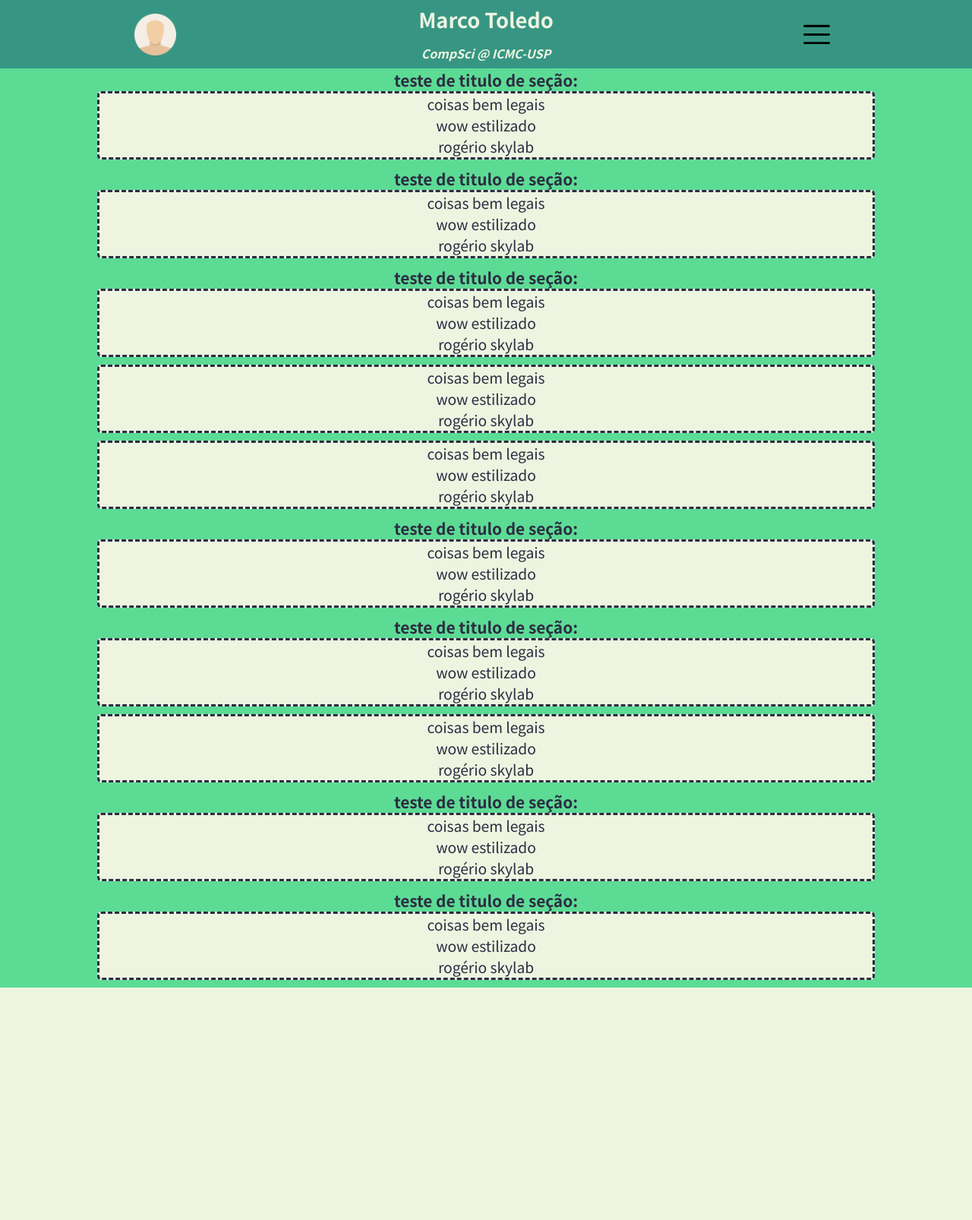
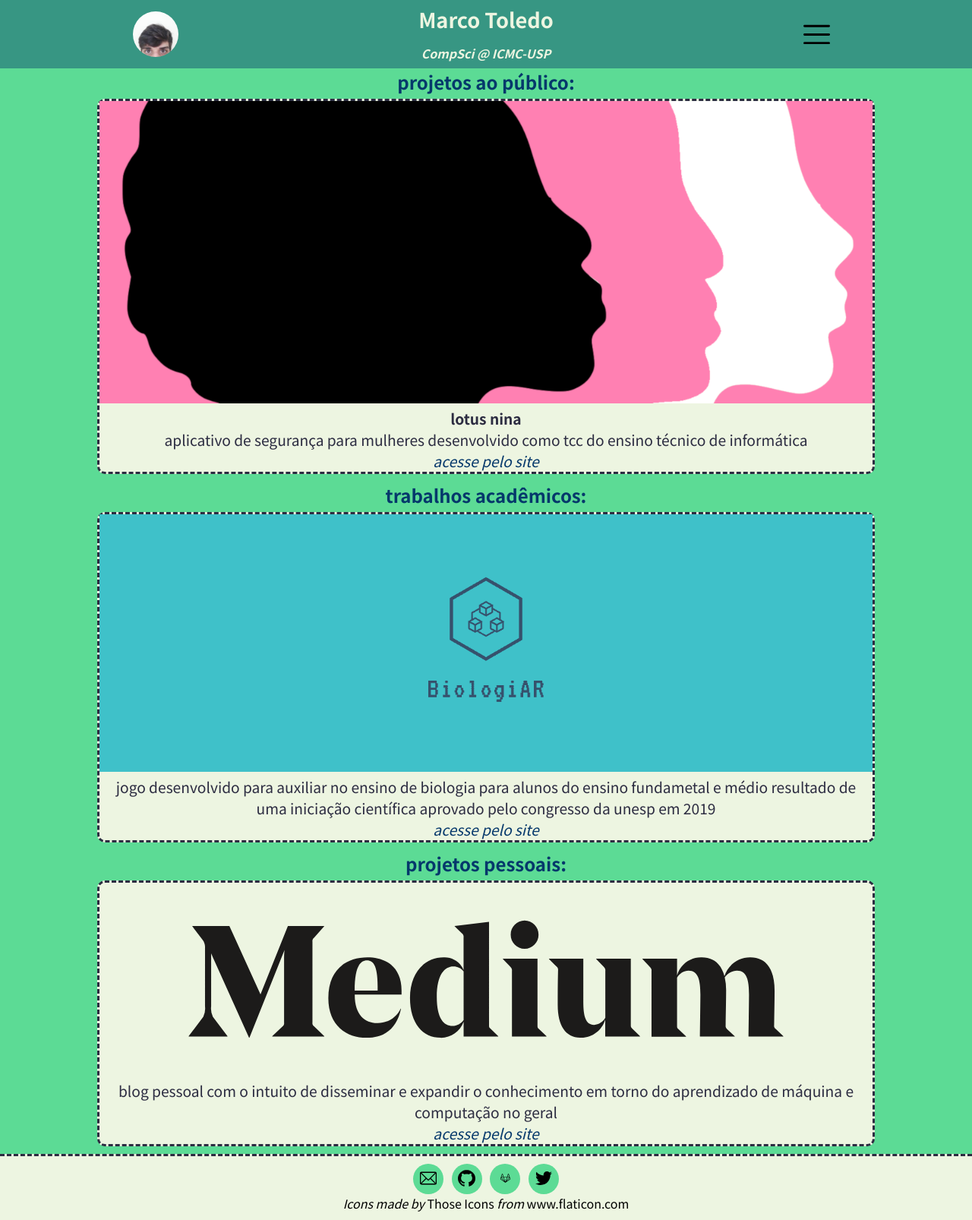
Before and after one commit to Ocramoi/Ocramoi.github.io, a PHP site: page / in a window 1280 px wide. Shown: the whole page at 76% size. Before the commit the page ends 1300 px from the top, so only its background shows below. Run offline with PHP 8.4, Linux system fonts and the light colour scheme.

Commit message:
portfolio conteudo

```diff
--- a/index.html
+++ b/index.html
@@ -1,5 +1,4 @@
 <!DOCTYPE html>
-<!-- Icons made by <a href="https://www.flaticon.com/authors/those-icons" title="Those Icons">Those Icons</a> from <a href="https://www.flaticon.com/" title="Flaticon"> www.flaticon.com</a> -->
 <html lang="en">
 <head>
     <meta charset="UTF-8">
@@ -10,7 +9,7 @@
 <body>
     <header>
         <div id="headerGrid">
-            <img src="assets/prof.webp" alt="" id="prof">
+            <img src="assets/prof_temp.jpg" alt="" id="prof">
             <div id="title">
                 Marco Toledo<br>
                 <span>CompSci @ ICMC-USP</span>
@@ -19,71 +18,59 @@
             <div id="dropDown">
                 <a href="mailto:marcoantonioribeirodetoledo@gmail.com"><img src="assets/mail.svg" alt="" class="menuIcons">&nbsp;email</a>
                 <br><hr>
-                <a href="mailto:marcoantonioribeirodetoledo@gmail.com"><img src="assets/mail.svg" alt="" class="menuIcons">&nbsp;email</a>
+                <a href="https://github.com/Ocramoi"><img src="assets/github-logo.svg" alt="" class="menuIcons">&nbsp;github</a>
                 <br><hr>
-                <a href="mailto:marcoantonioribeirodetoledo@gmail.com"><img src="assets/mail.svg" alt="" class="menuIcons">&nbsp;email</a>
+                <a href="https://gitlab.com/Ocramoi"><img src="assets/gitlab.svg" alt="" class="menuIcons">&nbsp;gitlab</a>
+                <br><hr>
+                <a href="https://twitter.com/0cramoi"><img src="assets/twitter.svg" alt="" class="menuIcons">&nbsp;twitter</a>
             </div>
         </div>
     </header>
     <main>
         <div class="secao">
-            teste de titulo de seção:
+            projetos ao público:
         </div>
         <div class="post">
-            coisas bem legais <br>wow estilizado <br>rogério skylab
+            <img src="assets/lotus.png" alt=""> <br>
+            <b>lotus nina</b> <br>
+            aplicativo de segurança para mulheres desenvolvido como tcc do ensino técnico de informática <br>
+            <a href="https://lotusnina.com.br/sobre/">acesse pelo site</a>
         </div>
 
         <div class="secao">
-            teste de titulo de seção:
+            trabalhos acadêmicos:
         </div>
         <div class="post">
-            coisas bem legais <br>wow estilizado <br>rogério skylab
+            <img src="assets/biologiar.png" alt=""> <br>
+            jogo desenvolvido para auxiliar no ensino de biologia para alunos do ensino fundametal e médio resultado de uma iniciação científica
+            aprovado pelo congresso da unesp em 2019 <br>
+            <a href="https://biologiar.github.io/">acesse pelo site</a>
         </div>
 
         <div class="secao">
-            teste de titulo de seção:
+            projetos pessoais:
         </div>
         <div class="post">
-            coisas bem legais <br>wow estilizado <br>rogério skylab
-        </div>
-        <div class="post">
-            coisas bem legais <br>wow estilizado <br>rogério skylab
-        </div>
-        <div class="post">
-            coisas bem legais <br>wow estilizado <br>rogério skylab
-        </div>
-
-        <div class="secao">
-            teste de titulo de seção:
-        </div>
-        <div class="post">
-            coisas bem legais <br>wow estilizado <br>rogério skylab
-        </div>
-
-        <div class="secao">
-            teste de titulo de seção:
-        </div>
-        <div class="post">
-            coisas bem legais <br>wow estilizado <br>rogério skylab
-        </div>
-        <div class="post">
-            coisas bem legais <br>wow estilizado <br>rogério skylab
-        </div>
-
-        <div class="secao">
-            teste de titulo de seção:
-        </div>
-        <div class="post">
-            coisas bem legais <br>wow estilizado <br>rogério skylab
-        </div>
-
-        <div class="secao">
-            teste de titulo de seção:
-        </div>
-        <div class="post">
-            coisas bem legais <br>wow estilizado <br>rogério skylab
+            <img src="assets/medium.svg" alt=""> <br>
+            blog pessoal com o intuito de disseminar e expandir o conhecimento em torno do aprendizado de máquina e computação no geral <br>
+            <a href="https://medium.com/@ocramoi">acesse pelo site</a>
         </div>
     </main>
+    <footer>
+        <button class="butFooter">
+            <a href="mailto:marcoantonioribeirodetoledo@gmail.com"><img src="assets/mail.svg" alt=""></a>
+        </button> &nbsp;
+        <button class="butFooter">
+            <a href="https://github.com/Ocramoi"><img src="assets/github-logo.svg" alt=""></a>
+        </button> &nbsp;
+        <button class="butFooter">
+            <a href="https://gitlab.com/Ocramoi"><img src="assets/gitlab.svg" alt=""></a>
+        </button> &nbsp;
+        <button class="butFooter">
+            <a href="https://twitter.com/0cramoi"><img src="assets/twitter.svg" alt=""></a>
+        </button><br>
+        <i>Icons made by</i> <a href="https://www.flaticon.com/authors/those-icons" title="Those Icons">Those Icons</a> <i>from</i> <a href="https://www.flaticon.com/" title="Flaticon"> www.flaticon.com</a>
+    </footer>
     <script src="app.js"></script>
 </body>
 </html>
--- a/style.css
+++ b/style.css
@@ -48,8 +48,9 @@
 {
     grid-area: image;
     width: 100%;
-    max-width: 55px;
+    max-width: 60px;
     margin: auto auto;
+    border-radius: 100%;
 }
 
 header img#menu
@@ -119,16 +120,17 @@
 .secao
 {
     width: 100%;
-    color: rgb(44, 44, 65);
-    font-weight: bold;
+    color: #05386B;
+    font-weight: bolder;
     text-align: center;
-    font-size: 1.3rem;
+    font-size: 1.5rem;
+    margin-bottom: 5px;
 }
 
 .post
 {
     background-color: #EDF5E1;
-    border-radius: 5px;
+    border-radius: 10px;
     text-align: center;
     border: 3px solid rgb(44, 44, 65);
     border-style: dashed;
@@ -138,6 +140,52 @@
     box-sizing: border-box;
     -moz-box-sizing: border-box;
     -webkit-box-sizing: border-box;
+}
+
+.post a
+{
+    color: #05386B;
+    font-style: italic;
+    cursor: pointer;
+}
+
+.post img
+{
+    width: 100%;
+}
+
+footer
+{
+    width: 100%;
+    padding: 10px 0 10px 0;
+    background-color: #EDF5E1;
+    text-align: center;
+    border-top: 3px solid rgb(44, 44, 65);
+    border-bottom: 0;
+    border-right: 0;
+    border-left: 0;
+    border-style: dashed;
+    box-sizing: border-box;
+    -moz-box-sizing: border-box;
+    -webkit-box-sizing: border-box;
+}
+
+.butFooter
+{
+    display: inline-block;
+    cursor: pointer;
+    border: 0;
+    border-radius: 100%;
+    height: 40px;
+    width: 40px;
+    background-color: #5CDB95;
+}
+
+.butFooter img
+{
+    height: 80%;
+    width: 80%;
+    margin: auto auto;
 }
 
 @media only screen and (max-width: 700px)
```
Also changed, not shown: assets/biologiar.png (added), assets/github-logo.svg (added), assets/gitlab.svg (added), assets/lotus.png (added), assets/medium.svg (added), assets/prof_temp.jpg (added), assets/twitter.svg (added).
